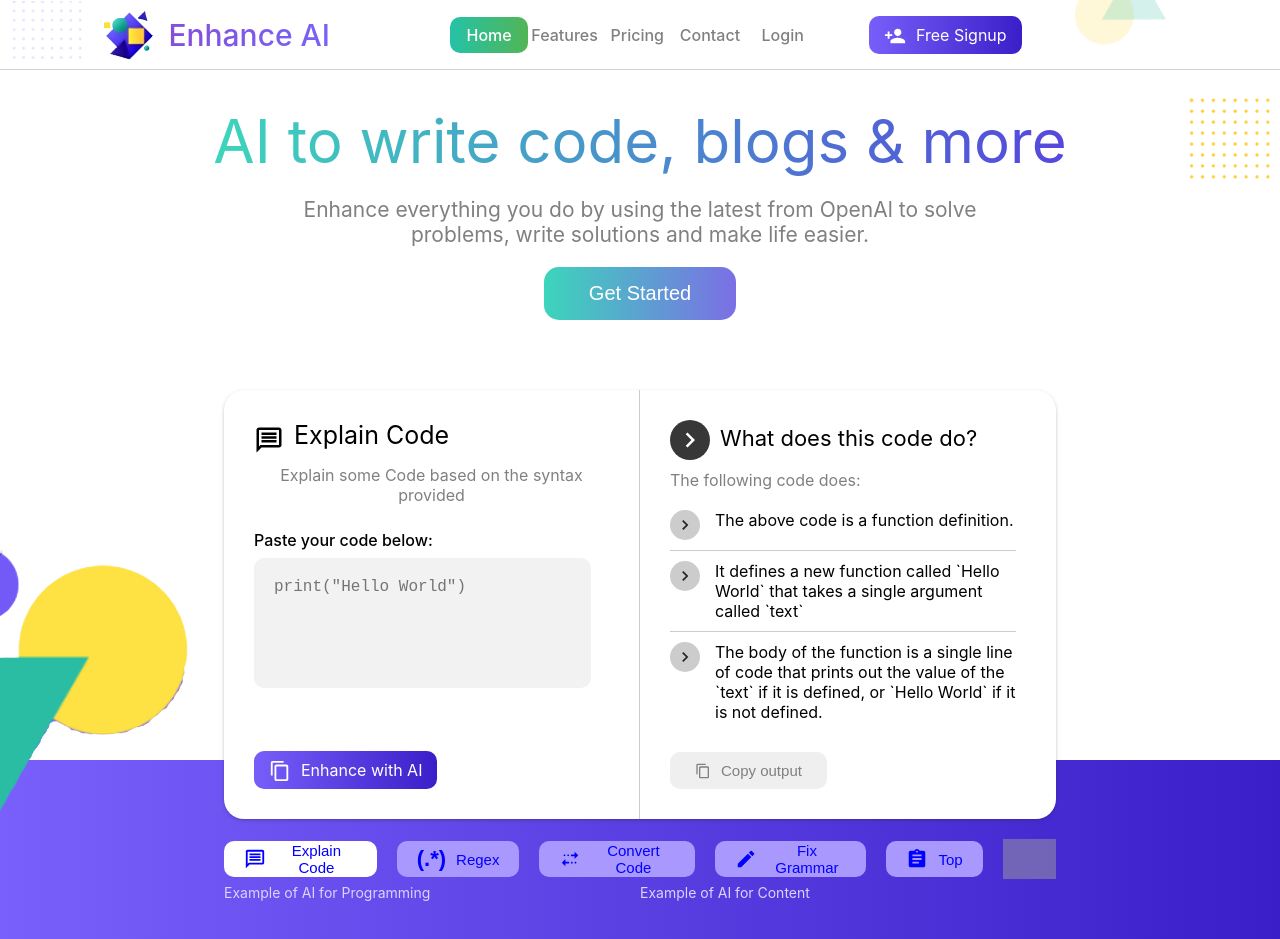
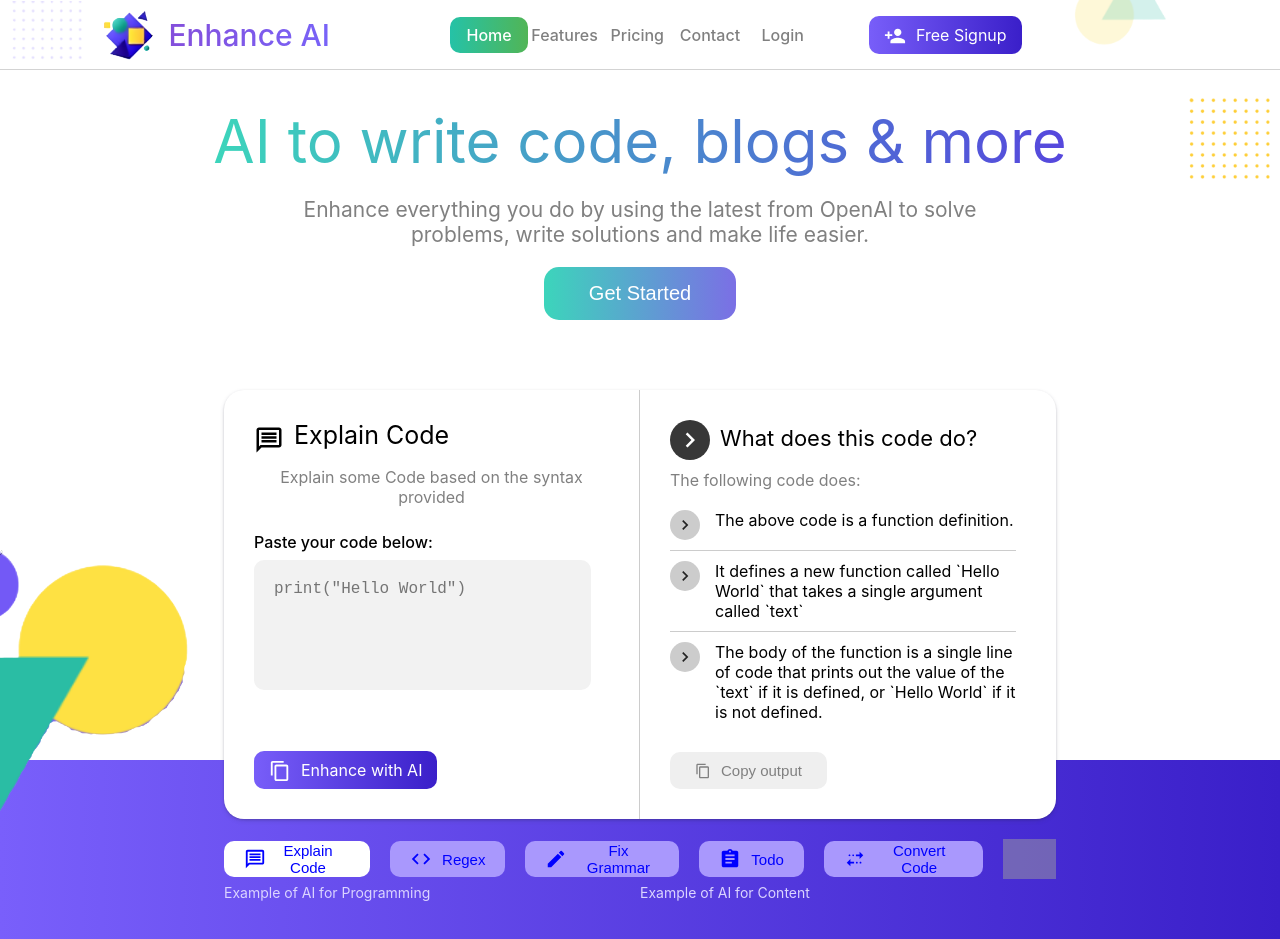
Before and after one commit to 1711shashank/mind-webs-A, a React (Create React App) app: page / in a window 1280 px wide. Shown: the top 939 px of the page. Built offline with nearby package versions, Linux system fonts and the light colour scheme; grey boxes are pictures that could not be loaded.

Commit message:
switch in FeaturesRow

```diff
--- a/src/App.js
+++ b/src/App.js
@@ -4,8 +4,7 @@ import Home from './component/Home';
 function App() {
   return (
     <div className="app">
-      <Home/>
-
+      <Home />
     </div>
   );
 }
--- a/src/component/Body.js
+++ b/src/component/Body.js
@@ -1,12 +1,20 @@
-import React from 'react'
+import React, { useState } from 'react'
 import './Body.css'
 import Card from './Card'
+import { cardData } from './helperFunction';
 import shape1 from '../assets/shape1.png';
 import shape2 from '../assets/shape2.png';
-import FeaturesRow from './FeaturesRow'
+import FeaturesRow from './FeaturesRow';
+
 
 
 const Body = () => {
+
+    const [activeButton, setActiveButton] = useState(0);
+
+    const activeCardData = cardData.find(card => card.left.title === cardData[activeButton].left.title);
+
+
     return (
         <>
             <div className='body'>
@@ -15,9 +23,8 @@ const Body = () => {
 
                 <button className='get-started'> Get Started </button>
 
-                <Card />
-                <FeaturesRow />
-
+                <Card cardData={activeCardData} />
+                <FeaturesRow cardData={cardData} activeButton={activeButton} setActiveButton={setActiveButton} />
 
             </div>
 
--- a/src/component/Card.css
+++ b/src/component/Card.css
@@ -27,11 +27,12 @@
     align-items: flex-start;
 }
 
-.cardPoint{
+.cardPoint {
     border-bottom: 1px solid #ccc;
     padding: 1rem 0;
 }
-.cardPoint:last-child{
+
+.cardPoint:last-child {
     border-bottom: none;
 }
 
@@ -73,7 +74,17 @@
     margin-right: 1.5rem;
 }
 
-.card-subtitle{
+.mui-icon {
+    margin-right: 1rem !important;
+    font-size: 2.2rem !important;
+}
+
+.title-icon>* {
+    margin: 5px 10px 0 0 !important;
+    font-size: 3rem !important;
+}
+
+.card-subtitle {
     font-size: 1.6rem;
     color: gray;
     margin: 1rem 0;
--- a/src/component/Card.js
+++ b/src/component/Card.js
@@ -3,24 +3,9 @@ import './Card.css';
 import CardLeft from './CardLeft';
 import CardRight from './CardRight';
 
-const Card = () => {
+const Card = ({cardData}) => {
 
-    const cardData = {
-        left: {
-            title: 'Explain Code',
-            description: 'Explain some Code based on the syntax provided',
-            placeholder: 'print("Hello World")',
-        },
-        right: {
-            title: 'What does this code do?',
-            subtitle:'The following code does:',
-            steps: [
-                'The above code is a function definition.',
-                'It defines a new function called `Hello World` that takes a single argument called `text`',
-                'The body of the function is a single line of code that prints out the value of the `text` if it is defined, or `Hello World` if it is not defined.',
-            ],
-        },
-    };
+
     return (
         <>
             <div className='card'>
--- a/src/component/CardLeft.js
+++ b/src/component/CardLeft.js
@@ -1,12 +1,13 @@
 import React from 'react';
-import MessageOutlinedIcon from '@mui/icons-material/MessageOutlined';
 import ContentCopyOutlinedIcon from '@mui/icons-material/ContentCopyOutlined';
 
 const CardLeft = ({ data }) => {
     return (
         <div className="card-left">
             <div className="customFlex">
-                <MessageOutlinedIcon sx={{ margin: '5px 10px 0 0', fontSize: '3rem' }} />
+                <div className='title-icon'>
+                    {data.icon}
+                </div>
                 <div style={{ fontSize: '2.5rem' }}>{data.title}</div>
             </div>
 
--- a/src/component/FeaturesRow.js
+++ b/src/component/FeaturesRow.js
@@ -1,39 +1,21 @@
 import './FeaturesRow.css'
-import React, { useState } from 'react';
-import CreateIcon from '@mui/icons-material/Create';
 import PersonAddIcon from '@mui/icons-material/PersonAdd';
-import AssignmentIcon from '@mui/icons-material/Assignment';
-import MultipleStopIcon from '@mui/icons-material/MultipleStop';
-import MessageOutlinedIcon from '@mui/icons-material/MessageOutlined';
 
 
-const FeaturesRow = () => {
-    const buttonList = [
-        { label: 'Explain Code', icon: <MessageOutlinedIcon sx={{ marginRight: '1rem', fontSize: '2.2rem' }} /> },
-        { label: 'Regex', icon: <p style={{ fontWeight: '700', marginRight: '1rem', fontSize: '2.2rem' }}> (.*) </p> },
-        { label: 'Convert Code', icon: <MultipleStopIcon sx={{ marginRight: '1rem', fontSize: '2.2rem' }} /> },
-        { label: 'Fix Grammar', icon: <CreateIcon sx={{ margin: '0px 10px 0 0', fontSize: '2.2rem' }} /> },
-        { label: 'Top', icon: <AssignmentIcon sx={{ marginRight: '1rem', fontSize: '2.2rem' }} /> },
-    ];
-
-    const [activeButton, setActiveButton] = useState(0);
-
-    const handleButtonClick = (buttonIndex) => {
-        setActiveButton(buttonIndex);
-    };
+const FeaturesRow = ({ cardData, activeButton, setActiveButton }) => {
 
     return (
         <>
             <div className='featuresRow'>
                 {
-                    buttonList.map((button, index) => (
+                    cardData.map((card, index) => (
                         <button
                             key={index}
-                            onClick={() => handleButtonClick(index)}
+                            onClick={() => setActiveButton(index)}
                             className={`features-button ${activeButton === index ? 'activeButton' : ''}`}
                         >
-                            {button.icon}
-                            {button.label}
+                            {card.left.icon}
+                            {card.left.title}
                         </button>
                     ))
                 }
--- a/src/component/Home.js
+++ b/src/component/Home.js
@@ -5,8 +5,8 @@ import Body from './Body'
 const Home = () => {
     return (
         <>
-        <Header/>
-        <Body/>
+            <Header />
+            <Body />
         </>
 
     )
--- /dev/null
+++ b/src/component/helperFunction.js
@@ -0,0 +1,94 @@
+import CodeIcon from '@mui/icons-material/Code';
+import CreateIcon from '@mui/icons-material/Create';
+import AssignmentIcon from '@mui/icons-material/Assignment';
+import MultipleStopIcon from '@mui/icons-material/MultipleStop';
+import MessageOutlinedIcon from '@mui/icons-material/MessageOutlined';
+
+export const cardData = [
+    {
+        left: {
+            title: 'Explain Code',
+            description: 'Explain some Code based on the syntax provided',
+            placeholder: 'print("Hello World")',
+            icon: <MessageOutlinedIcon sx={{ fontSize: '2.2rem' }} />,
+
+        },
+        right: {
+            title: 'What does this code do?',
+            subtitle: 'The following code does:',
+            steps: [
+                'The above code is a function definition.',
+                'It defines a new function called `Hello World` that takes a single argument called `text`',
+                'The body of the function is a single line of code that prints out the value of the `text` if it is defined, or `Hello World` if it is not defined.',
+            ],
+        },
+    },
+    {
+        left: {
+            title: 'Regex',
+            description: 'Explain some Code based on the syntax provided',
+            placeholder: 'print("Hello World")',
+            icon: <CodeIcon className='mui-icon' />
+        },
+        right: {
+            title: 'What does this code do?',
+            subtitle: 'The following code does:',
+            steps: [
+                'The above code is a function definition.',
+                'It defines a new function called `Hello World` that takes a single argument called `text`',
+                'The body of the function is a single line of code that prints out the value of the `text` if it is defined, or `Hello World` if it is not defined.',
+            ],
+        },
+    },
+    {
+        left: {
+            title: 'Fix Grammar',
+            description: 'Explain some Code based on the syntax provided',
+            placeholder: 'print("Hello World")',
+            icon: <CreateIcon className='mui-icon' />
+        },
+        right: {
+            title: 'What does this code do?',
+            subtitle: 'The following code does:',
+            steps: [
+                'The above code is a function definition.',
+                'It defines a new function called `Hello World` that takes a single argument called `text`',
+                'The body of the function is a single line of code that prints out the value of the `text` if it is defined, or `Hello World` if it is not defined.',
+            ],
+        },
+    },
+    {
+        left: {
+            title: 'Todo',
+            description: 'Explain some Code based on the syntax provided',
+            placeholder: 'print("Hello World")',
+            icon: <AssignmentIcon className='mui-icon' />
+        },
+        right: {
+            title: 'What does this code do?',
+            subtitle: 'The following code does:',
+            steps: [
+                'The above code is a function definition.',
+                'It defines a new function called `Hello World` that takes a single argument called `text`',
+                'The body of the function is a single line of code that prints out the value of the `text` if it is defined, or `Hello World` if it is not defined.',
+            ],
+        },
+    },
+    {
+        left: {
+            title: 'Convert Code',
+            description: 'Explain some Code based on the syntax provided',
+            placeholder: 'print("Hello World")',
+            icon: <MultipleStopIcon className='mui-icon' />
+        },
+        right: {
+            title: 'What does this code do?',
+            subtitle: 'The following code does:',
+            steps: [
+                'The above code is a function definition.',
+                'It defines a new function called `Hello World` that takes a single argument called `text`',
+                'The body of the function is a single line of code that prints out the value of the `text` if it is defined, or `Hello World` if it is not defined.',
+            ],
+        },
+    },
+]
```
